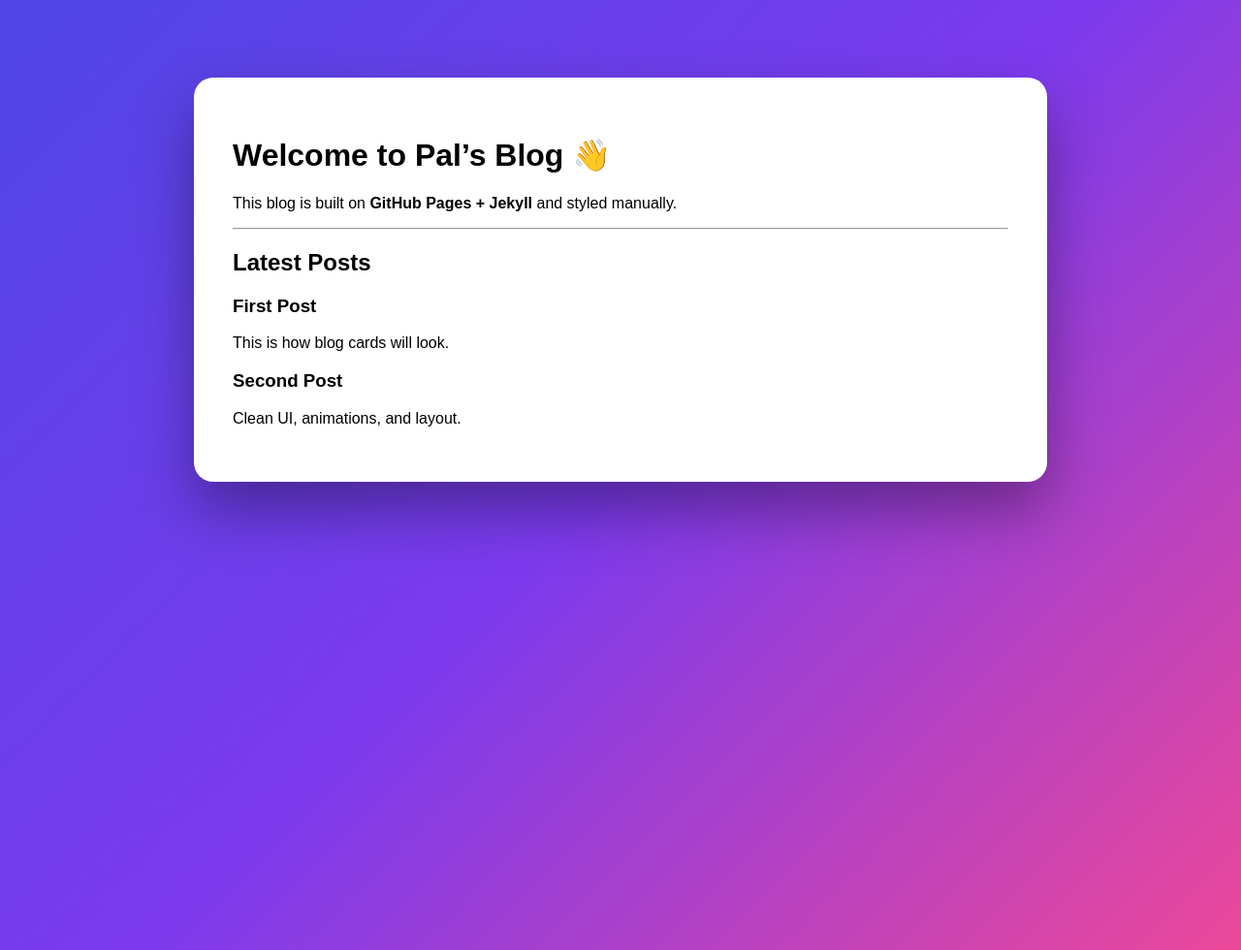
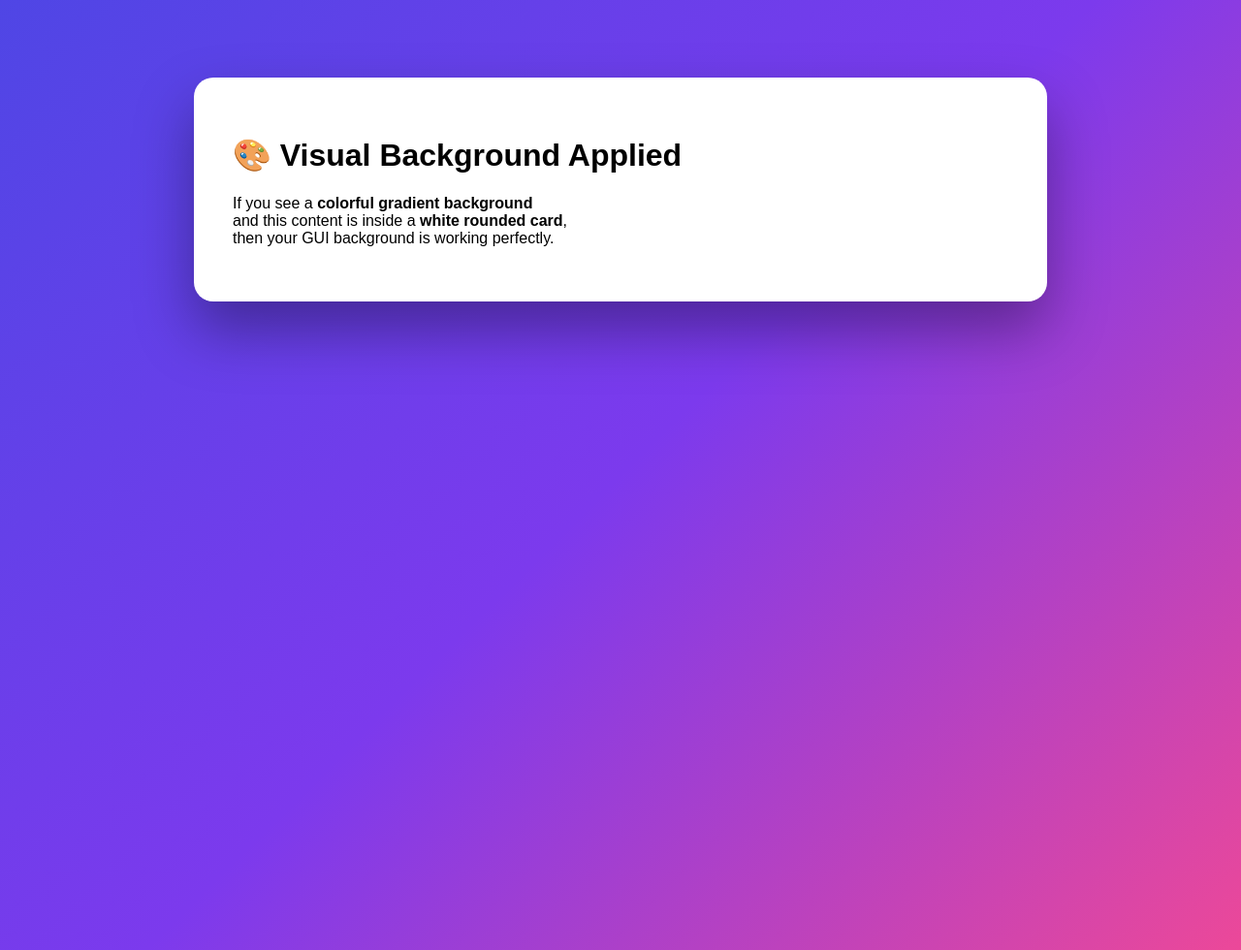
Before and after one commit to 100myl/perspective, a Jekyll site: the page built from index.md, in a window 1280 px wide. Shown: the whole page at 97% size. Built offline with Jekyll 4.4.1, drawn with Linux system fonts in a browser that asks for light colours.

Commit message:
Update index.md

```diff
--- a/index.md
+++ b/index.md
@@ -3,20 +3,8 @@ layout: default
 title: Home
 ---
 
-# Welcome to Pal’s Blog 👋
+# 🎨 Visual Background Applied
 
-This blog is built on **GitHub Pages + Jekyll** and styled manually.
-
----
-
-## Latest Posts
-
-<div class="post-card">
-  <h3>First Post</h3>
-  <p>This is how blog cards will look.</p>
-</div>
-
-<div class="post-card">
-  <h3>Second Post</h3>
-  <p>Clean UI, animations, and layout.</p>
-</div>
+If you see a **colorful gradient background**
+and this content is inside a **white rounded card**,
+then your GUI background is working perfectly.
```
